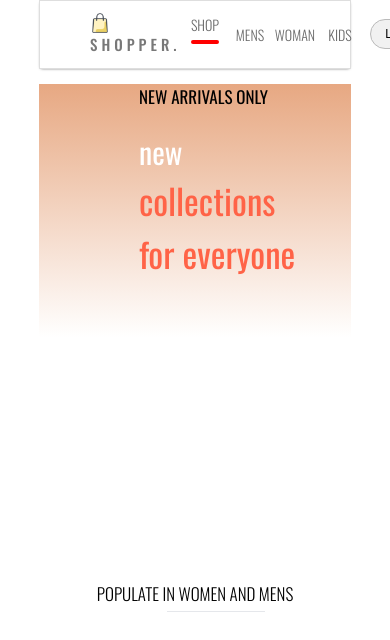
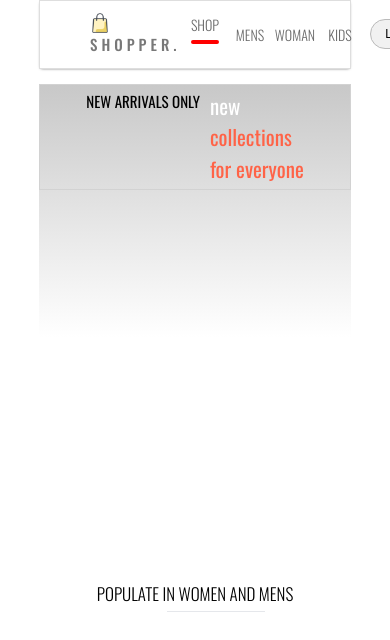
Before and after one commit to mladinaki/React_E-Commerce-shop, a React (Vite) app in the folder frontend/: page / in a window 390 px wide. Shown: the top 640 px of the page. Built offline with nearby package versions, Linux system fonts and the light colour scheme; no server answers; a web font is replaced by a local one.

Commit message:
styling the items
styling the items

```diff
--- a/frontend/src/component/Hero/Hero.css
+++ b/frontend/src/component/Hero/Hero.css
@@ -1,35 +1,51 @@
 .hero {
   height: 50vh;
-    background: linear-gradient(180deg, #e7a882, #ffffff 60%);
-    flex:auto;
+  background: linear-gradient(180deg, #c8c8c8, #ffffff 60%);
+  flex: auto;
   margin-top: 15px;
 }
 
-.hero-left{
-    flex:1;
+.hero-left img{
     display: flex;
-    flex-direction: column;
-    justify-content: center;
-    gap: 20px;
-    padding-left: 100px;
+    width: 80%;
 }
 
-.hero-left p{
+.hero-left {
+  flex: 1;
+  display: flex;
+  border: 1px solid rgb(210, 210, 210);
+  /* flex-direction: column; */
+  justify-content: center;
+  gap: 10px;
+  padding: 5px;
+  /* padding-left: 100px; */
+}
+
+.hero-left p {
   font-size: 35px;
   letter-spacing: 1;
   color: tomato;
   font-weight: 400;
-
 }
 
-.hand-hand-icon p{
+.hand-hand-icon p {
   font-size: 30px;
   color: rgb(255, 255, 255);
   letter-spacing: 1;
 }
 
-@media(max-width:1024px){
-    .hero h2{
+@media (max-width: 1024px) {
+  .hero h2 {
     font-size: 17px;
   }
 }
+
+@media (max-width: 600px) {
+  div.hero-left p {
+    font-size: 21px;
+  }
+
+  .hero-left h2{
+    font-size: 15px;
+  }
+}
```
Lines whose indentation alone changed are shown as unchanged.
